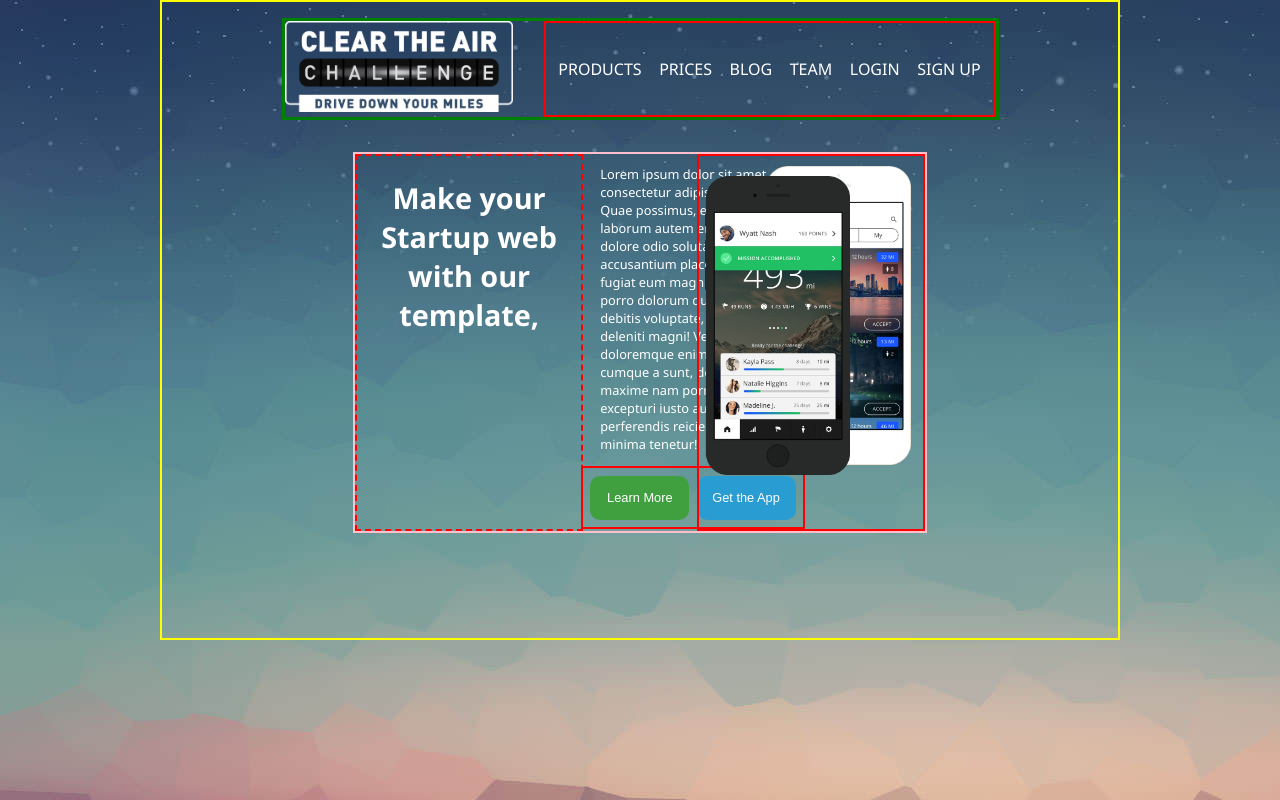
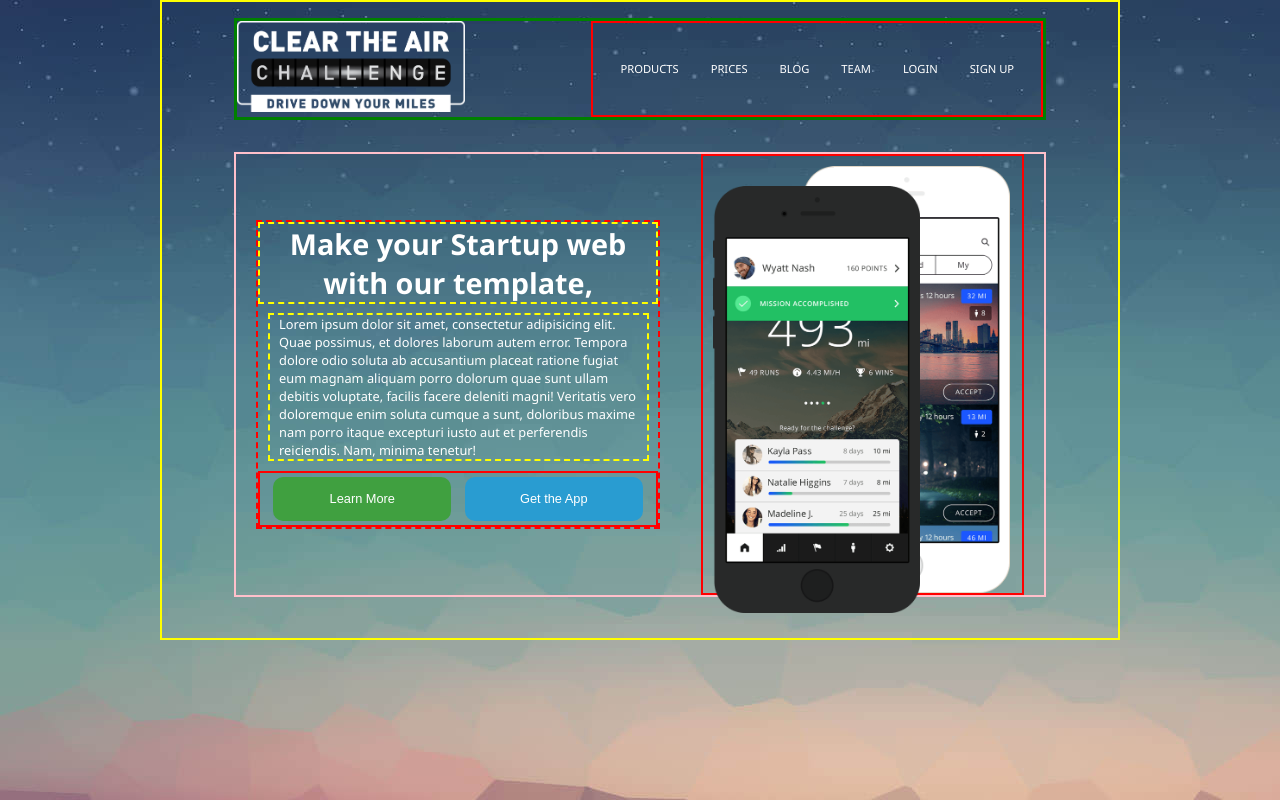
Before and after one commit to thesergioliveira/mobileApp, a plain HTML site: page index.html in a window 1280 px wide. Drawn offline with Linux system fonts and the light colour scheme; a web font is replaced by a local one.

Commit message:
final version for large devices 1000px up

```diff
--- a/css/style.css
+++ b/css/style.css
@@ -10,7 +10,6 @@
   padding: 0;
 }
 
-/* general layout of the page */
 :root {
   background-image: url(../images/bg_001.jpg);
   background-repeat: no-repeat;
@@ -26,31 +25,26 @@ body {
   flex-direction: column;
 }
 
+/* navigation part of the page */
+
+/* general layout */
 header {
-  width: 75%;
+  width: 85%;
   margin: 1rem auto;
   border: 3px solid green;
   display: flex;
-  justify-content: space-between;
-}
-main {
-  width: 60%;
-  height: 60%;
-  border: 2px solid pink;
-  display: flex;
-  margin: 1rem auto;
   justify-content: space-between;
 }
 
 /* Logo */
 .logo {
   width: 20vw;
-  min-width: 6.25rem;
+  min-width: 2r 6.25rem;
   max-width: 14.26rem;
   transition: 600ms;
 }
 
-/* Navigation */
+/* menu */
 
 .side-menu {
   margin: 0;
@@ -60,6 +54,7 @@ main {
   align-items: center;
 }
 
+/* menu version for mobile */
 .hamburguer {
   display: none;
   justify-content: space-evenly;
@@ -74,6 +69,7 @@ main {
   border: 2px black solid;
 }
 
+/* general layout for the menu elements */
 ul {
   width: 35vw;
   display: flex;
@@ -84,7 +80,7 @@ ul {
 ul li {
   list-style-type: none;
   margin: 0.3rem;
-  font-size: 1rem;
+  font-size: 0.7rem;
 }
 
 ul li a {
@@ -94,33 +90,49 @@ ul li a {
   text-align: center;
 }
 
+/* hover effects on the menu */
+
 a:hover,
 .logo:hover {
   opacity: 0.6;
   transform: scale(1.05);
 }
 
+/* content part of the page */
+/* general */
+main {
+  width: 85%;
+  height: 70%;
+  border: 2px solid pink;
+  display: flex;
+  margin: 1rem auto;
+  justify-content: space-between;
+}
+
 /* Main content and buttons */
 
 .main-content {
-  width: 40%;
-  height: 100%;
+  width: 50%;
+  height: 70%;
+  margin: auto;
   border: 2px red dashed;
   display: flex;
   flex-direction: column;
   justify-content: space-between;
-  flex-wrap: wrap;
 }
 
+/* heading */
 h1 {
-  width: 80%;
+  border: 2px dashed yellow;
   font-size: 1.8rem;
   color: white;
-  margin: 1.4rem;
   text-align: center;
 }
 
+/* main content text */
+
 .text {
+  border: 2px dashed yellow;
   font-size: 0.8rem;
   color: white;
   margin: 0.6rem;
@@ -129,6 +141,7 @@ h1 {
 
 /* layout and design for the buttons */
 main section:nth-child(3) {
+  height: 33%;
   border: 2px solid red;
   display: flex;
   justify-content: space-evenly;
@@ -157,6 +170,7 @@ main section:nth-child(3) {
   transition: 400ms;
 }
 
+/* hover effects on the buttons */
 .b-one:hover,
 .b-two:hover {
   opacity: 0.6;
@@ -168,6 +182,8 @@ main section:nth-child(3) {
 .iphone {
   border: 2px solid red;
   width: 40%;
+  height: 100%;
+  margin: auto;
   position: relative;
 }
 
@@ -183,17 +199,20 @@ main section:nth-child(3) {
 [alt^="black"] {
   width: 65%;
   position: absolute;
-  top: 20px;
-  left: 6px;
+  top: 30px;
+  left: 10px;
   z-index: 1;
   transition: 250ms;
 }
 
+/* hover effects on the side images */
 main div img:hover {
   opacity: 0.9;
   transform: scale(1.1);
   z-index: 1;
 }
+
+/* media query with the breakout points */
 
 @media only screen and (max-width: 600px) {
   .hamburguer {
--- a/index.html
+++ b/index.html
@@ -5,6 +5,7 @@
     <meta charset="UTF-8">
     <meta name="viewport" content="width=device-width, initial-scale=1.0">
     <link rel="stylesheet" href="./css/style.css">
+    <link rel="stylesheet" href="./css/mobile-style.css" media="(max-width:600px)">
     <title>Home</title>
 </head>
 
@@ -29,7 +30,7 @@
     </header>
     <main>
         <section class="main-content">
-            <div>
+            <div class="h1">
                 <h1>Make your Startup web with our template,</h1>
             </div>
             <div class="text">Lorem ipsum dolor sit amet, consectetur adipisicing elit. Quae possimus, et dolores laborum autem error. Tempora dolore odio soluta ab accusantium placeat ratione fugiat eum magnam aliquam porro dolorum quae sunt ullam debitis voluptate, facilis facere deleniti magni! Veritatis vero doloremque enim soluta cumque a sunt, doloribus maxime nam porro itaque excepturi iusto aut et perferendis reiciendis. Nam, minima tenetur!
```
